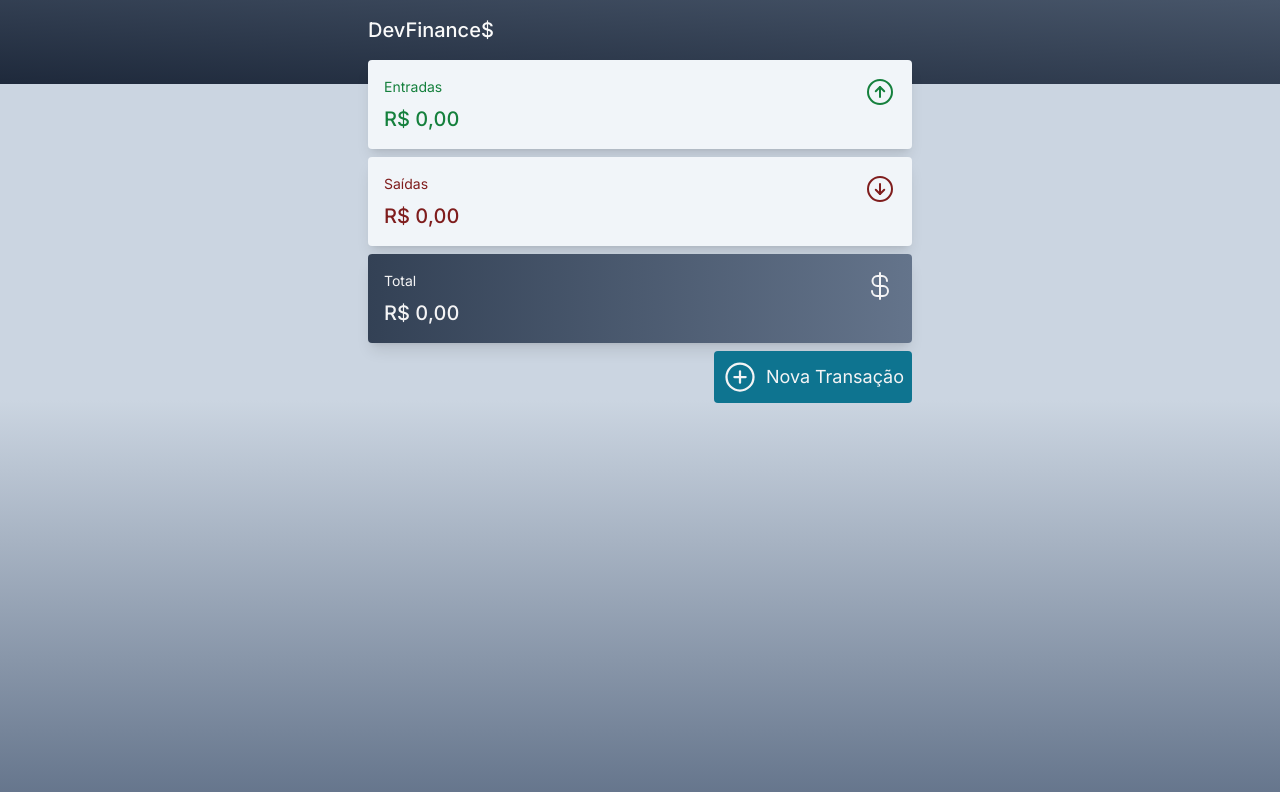
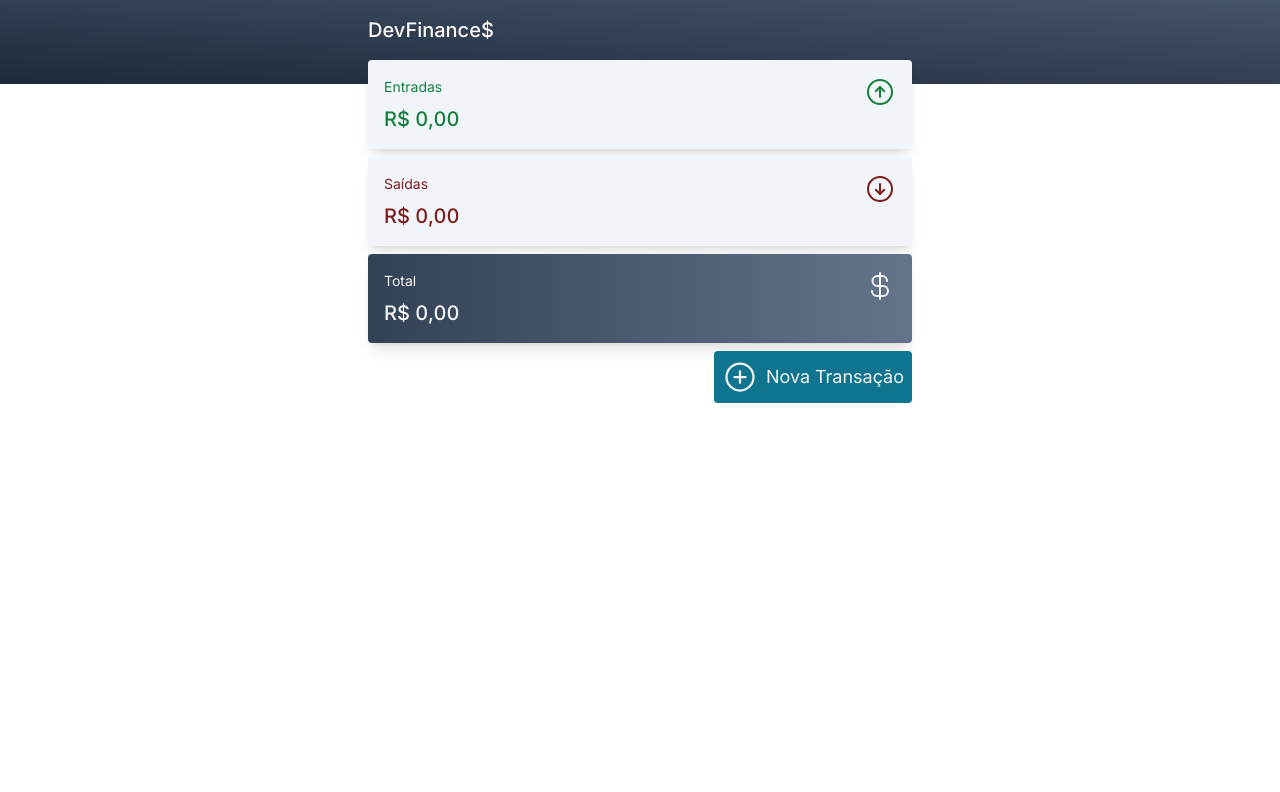
Before and after one commit to francisverissimo/dev-finances, a React (Vite) app: page / in a window 1280 px wide. Shown: the top 792 px of the page. Built offline with nearby package versions, Linux system fonts and the light colour scheme; no server answers.

Commit message:
css tweaks

```diff
--- a/src/styles/main.css
+++ b/src/styles/main.css
@@ -3,5 +3,5 @@
 @tailwind utilities;
 
 body {
-  @apply font-inter h-screen bg-gradient-to-t from-slate-500 via-slate-300 to-slate-300 bg-no-repeat;
+  @apply font-inter;
 }
```
